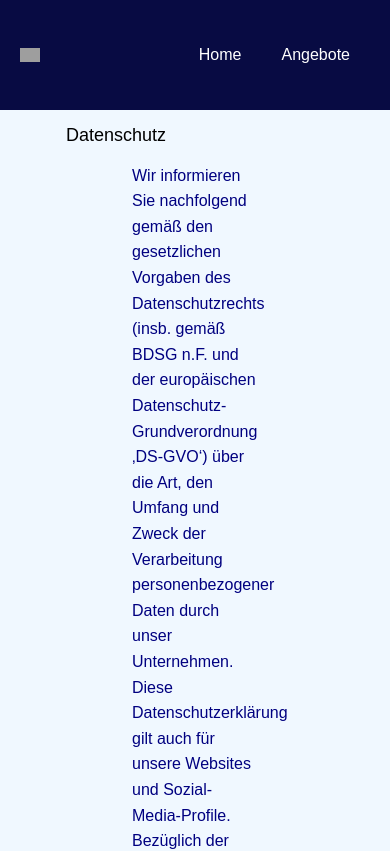
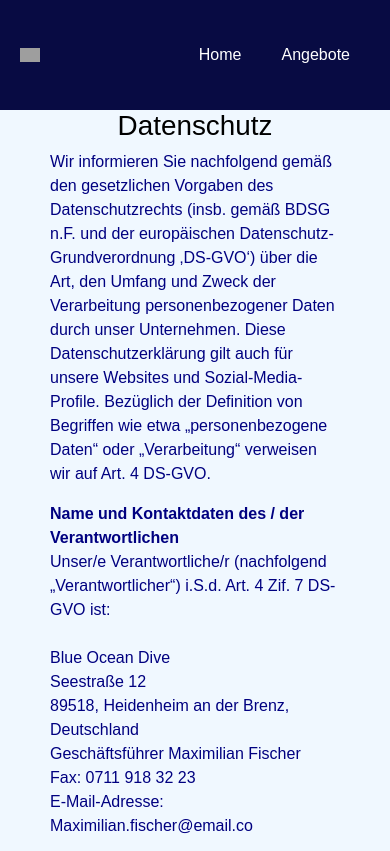
Before and after one commit to Starplatinum2005/dynamische-Webseite, a React (Vite) app in the folder React/dynamische-Webseite/: page /Datenschutz in a window 390 px wide. Shown: the top 851 px of the page. Built offline with nearby package versions, Linux system fonts and the light colour scheme; grey boxes are pictures that could not be loaded.

Commit message:
Klassen geändert, Formatierung Startseite passt wieder einigermaßen

```diff
--- a/React/dynamische-Webseite/src/App.tsx
+++ b/React/dynamische-Webseite/src/App.tsx
@@ -11,7 +11,7 @@ import { Header } from './Komponente/NAvigationsleiste';
 import { Impressum } from './Seiten/Impressum';
 import { Datenschutz } from './Seiten/Datenschutz';
 import { Shop } from './Seiten/Shop';
-import {Hochzaehler} from './Seiten/Zähler';
+import { Hochzaehler } from './Seiten/Zähler';
 
 
 
--- a/React/dynamische-Webseite/src/Seiten/Datenschutz.tsx
+++ b/React/dynamische-Webseite/src/Seiten/Datenschutz.tsx
@@ -3,12 +3,12 @@ import './stylesheets/Datenschutz.css'
 export function Datenschutz (){
     return(
         <>
-        <header>
+        <header className='header_Datenschutz'>
         <h1> Datenschutz </h1>
     </header>
 
 
-    <main>
+    <main className='main_Datenschutz'>
 
 
         <p>Wir informieren Sie nachfolgend gemäß den gesetzlichen Vorgaben des Datenschutzrechts (insb. gemäß BDSG n.F. und der europäischen Datenschutz-Grundverordnung ‚DS-GVO‘) über die Art, den Umfang und Zweck der Verarbeitung personenbezogener Daten durch unser Unternehmen. Diese Datenschutzerklärung gilt auch für unsere Websites und Sozial-Media-Profile. Bezüglich der Definition von Begriffen wie etwa „personenbezogene Daten“ oder „Verarbeitung“ verweisen wir auf Art. 4 DS-GVO.</p>
--- a/React/dynamische-Webseite/src/Seiten/Naturschutz.tsx
+++ b/React/dynamische-Webseite/src/Seiten/Naturschutz.tsx
@@ -4,8 +4,8 @@ import {Hochzaehler} from './Zähler';
 export function Naturschutz (){
     return(
     <>
-    <main>
-        <h1> Naturschutzgebiet "Korallenreich" – Ein Projekt der Tauchschule Blue Ocean Dive</h1>
+    <main className='main_Naturschutzgebiet'>
+        <h1 className='h1_Naturschutzgebiet'> Naturschutzgebiet "Korallenreich" – Ein Projekt der Tauchschule Blue Ocean Dive</h1>
 
         <section className="Naturschutzgebiet-container">
             <img className="Naturschutzgebiet-image" src="https://cdn.pixabay.com/photo/2023/10/30/13/49/ai-generated-8352912_640.jpg" alt="Korallenriff"/>
--- a/React/dynamische-Webseite/src/Seiten/stylesheets/Datenschutz.css
+++ b/React/dynamische-Webseite/src/Seiten/stylesheets/Datenschutz.css
@@ -1,11 +1,11 @@
-header {
+.header_Datenschutz {
     text-align: center;
     margin-top: 7vh;
     font-weight: bold;
     color: var(--Unterüberschriften);
 }
 
-main{
+.main_Datenschutz{
     margin-left: 50px;
     margin-right: 50px;
     margin-bottom: 30px;
--- a/React/dynamische-Webseite/src/Seiten/stylesheets/Naturschutzgebiet.css
+++ b/React/dynamische-Webseite/src/Seiten/stylesheets/Naturschutzgebiet.css
@@ -71,21 +71,21 @@ main p{
     font-size: 1em;
 }
 
-main {
+.main_Naturschutzgebiet {
     font-family: Arial, sans-serif;
     line-height: 1.6;
     margin: 0;
     padding: 6em;
 }
 
-h1 {
+.h1_Naturschutzgebiet {
     color: var(--Unterüberschriften);
     text-align: left;
     margin: 0;
 }
 
 @media (max-width: 768px) {
-    h1{
+    .h1_Naturschutzgebiet{
         font-size: 18px;
     }
     .Naturschutzgebiet-container{
@@ -117,7 +117,7 @@ h1 {
         width: 100%; /* Volle Breite */
     }
 
-    main{
+    .main_Naturschutzgebiet{
         padding: 1em;
     }
 }
```
